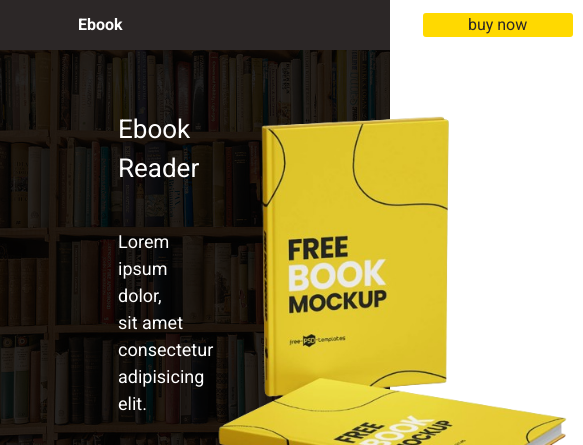
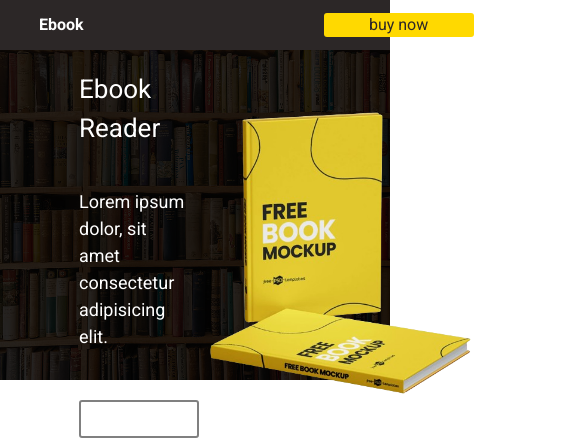
Before and after one commit to w3villa-samad-kausar/Ebook, a plain HTML site: page index.html in a window 390 px wide. Shown: the top 445 px of the page, 583 px wide, since content can reach past the window. Drawn offline with nearby package versions, Linux system fonts and the light colour scheme.

Commit message:
fully responsive

```diff
--- a/assets/style.css
+++ b/assets/style.css
@@ -589,3 +589,25 @@ featuresSection {
   padding-top: 20px;
 }
 }
+
+@media(max-width:576px){
+  .wrapper {
+    width: 80%;
+}
+  .topHeader {
+    gap: 240px;
+}
+.heroSection {
+  position: relative;
+  width: 100%;
+  height: 330px;
+}
+.heroSectionText {
+  margin-top: 20px;
+  width: 50%;
+}
+.heroSectionImage img {
+  height: 300px;
+  width: auto;
+}
+}
```
